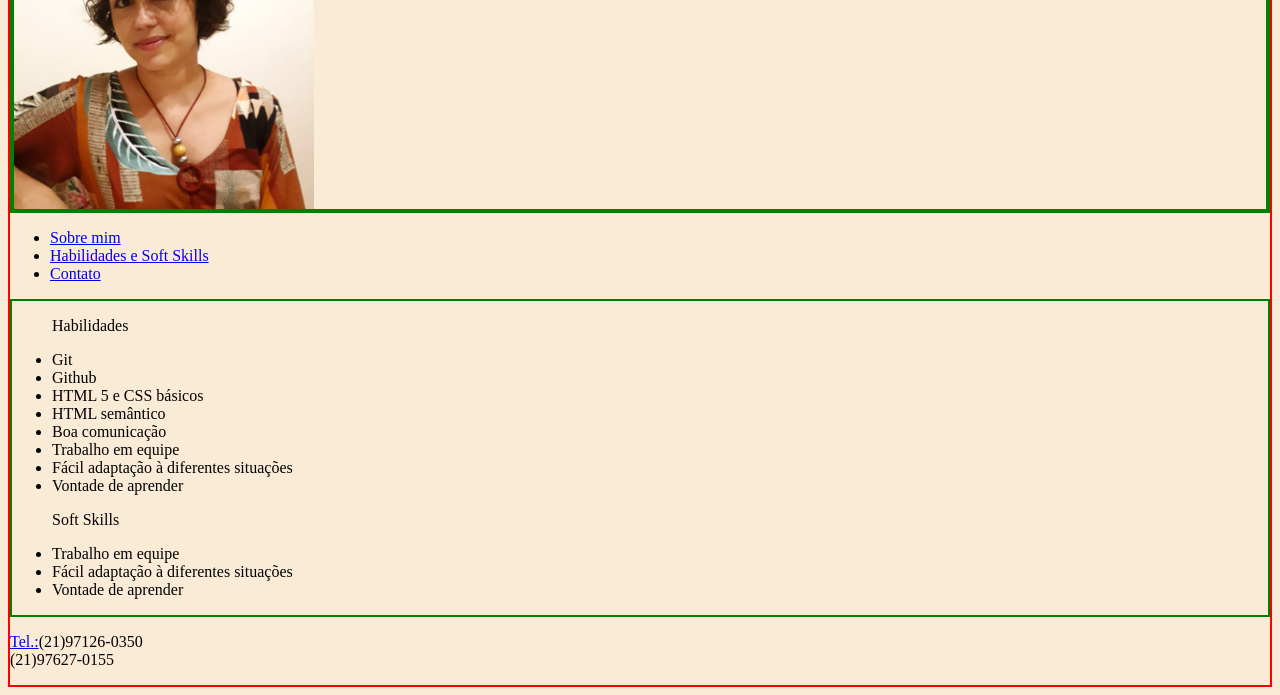
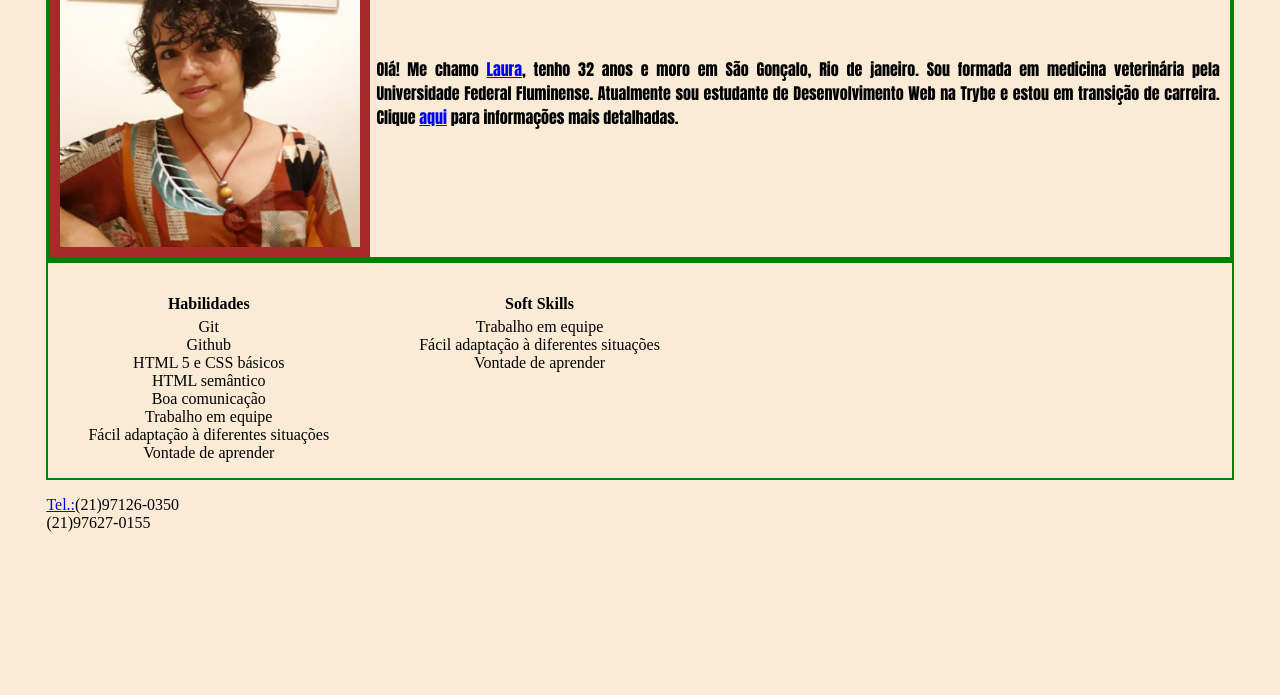
Before and after one commit to Laura2606/Laura2606.github.io, a plain HTML site: page index.html in a window 1280 px wide. Shown: the part 173-868 px from the top of the page. After the commit the page ends 800 px from the top, so only its background shows below. Drawn offline with Linux system fonts and the light colour scheme.

Commit message:
ajustando distancia entre colunas

```diff
--- a/index.css
+++ b/index.css
@@ -1,128 +1,99 @@
-/* body {
-    background-color: antiquewhite;
-    width: 100%;
-    font-family: Arial, Helvetica, sans-serif;
-
-    background-repeat: no-repeat;
-    background-size:cover;
-
-
-}
-
-.conteudo {
-    width: 960px;
-    margin: auto;margin-left:-0;
-    margin-top:50px;
-
-}
-
-h1 {
-    font-size: 30px;
-    color:brown;
-    font-family:Arial, Helvetica, sans-serif
-}
-
-#contato {
-    padding-left:500px;
-    padding-top:80px;
-
-}
-
-nav{
-    background-color: brown;
-    overflow: hidden;
-    position: fixed;
-    top:0;
-    left:0;
-    width: 100%;
-
-}
-
-nav ul{
-    list-style-type:none;
-    margin:0;
-    padding:0;
-}
-
-nav li{
-    float:left;
-}
-
-nav li a {
-    display: block;
-    color:white;
-    text-align: center;
-    padding: 14px 16px;
-    text-decoration:none;
-    font-weight:bold
-
-}
-
-nav li a:hover {
-    background-color:antiquewhite;
-    color:black;
-}
-
-.img-e-conteudo {
-    display: table;
-
-}
-img {
-    border-radius:50%;
-
-}
-
-
-#fotoperfil {
-    display: table-cell;
-
-}
-
-#text {
-    display: table-cell;
-    float: right;
-    width: 300px;
-    margin-top: -3px;
-    margin-left: 100px;
-    text-align: justify;
-}
-
-.listContainer{
-    display:flex;
-
-}
-
-
-#softSkills{
-    margin-left: 50px;
-}
-#softSkills p,#habilidades p{
-    margin-bottom: 5px;
-    font-weight: bold;
-} */
 div {
     border: 2px solid green;
 }
+
 section {
     border: 2px solid red;
 }
 
 body {
     background-color: antiquewhite;
+    padding: 3%;
 }
 
 .meuNome {
-    font-family: 'Franklin Gothic Medium', 'Arial Narrow', Arial, sans-serif
+    font-family: 'Franklin Gothic Medium', 'Arial Narrow', Arial, sans-serif;
+    text-align: center;
+    color: brown;
 }
 
 #descricao {
     font-family: Impact, Haettenschweiler, 'Arial Narrow Bold', sans-serif;
-}
-#fotoPerfil {
-float: left;
-height: 300px; /*foto do mesmo tamanho que a div .image-container, que contém a foto e a descrição*/
+    top: 28%;
+    position: absolute;
+    left: 326px;
+    right: 10px;
+    text-align: justify;
+
+
 }
 
-.image-container{
+#fotoPerfil {
+    float: left;
+    height: 280px;
+    /*foto do mesmo tamanho que a div .image-container, que contém a foto e a descrição*/
+    padding: 10px;
+    background-color: brown;
+}
+
+.image-container {
     height: 300px;
+    position: relative;
 }
+
+nav {
+    background-color: brown;
+    overflow: hidden;
+    position: fixed;
+    top: 0;
+    left: 0;
+    width: 100%;
+
+}
+
+nav ul {
+    list-style-type: none;
+    margin: 0;
+    padding: 0;
+}
+
+nav li {
+    float: left;
+}
+
+nav li a {
+    display: block;
+    color: white;
+    text-align: center;
+    padding: 14px 16px;
+    text-decoration: none;
+    font-weight: bold
+}
+
+nav li a:hover {
+    background-color: antiquewhite;
+    color: black;
+}
+
+#listContainer {
+    display: flex;
+    position: relative;
+    column-gap: 50px;
+
+    text-align: center;
+
+
+}
+
+#softSkills,
+#habilidades {
+    list-style-type: none;
+
+}
+
+
+#softSkills p,
+#habilidades p {
+    margin-bottom: 5px;
+    font-weight: bold;
+}
--- a/index.html
+++ b/index.html
@@ -10,7 +10,7 @@
 </head>
 
 <body>
-    <section class="conteudo">
+    <!-- <section class="conteudo"> -->
         <div class="img-e-conteudo">
             <h1 class="meuNome">Laura Vieira Pires</h1>
 
@@ -37,7 +37,7 @@
         <li><a href="#contato">Contato</a></li>
     </ul>
 </nav>
-<div class="listContainer">
+<div id="listContainer">
     <ul id="habilidades">
         <p>Habilidades</p>
         <li>Git</li>
@@ -61,7 +61,7 @@
 <p id="contato">
     <a href="#contato">Tel.:</a>(21)97126-0350<br>(21)97627-0155
 </p>
-</section>
+<!-- </section> -->
 
 </body>
 
```
